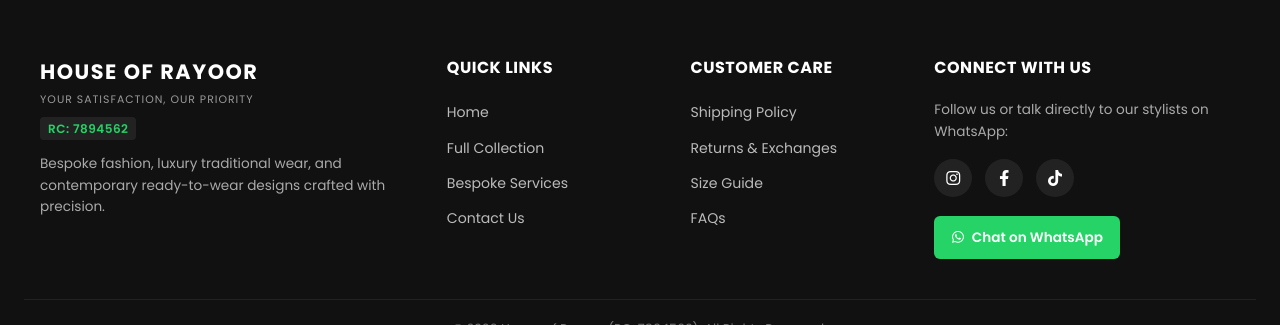
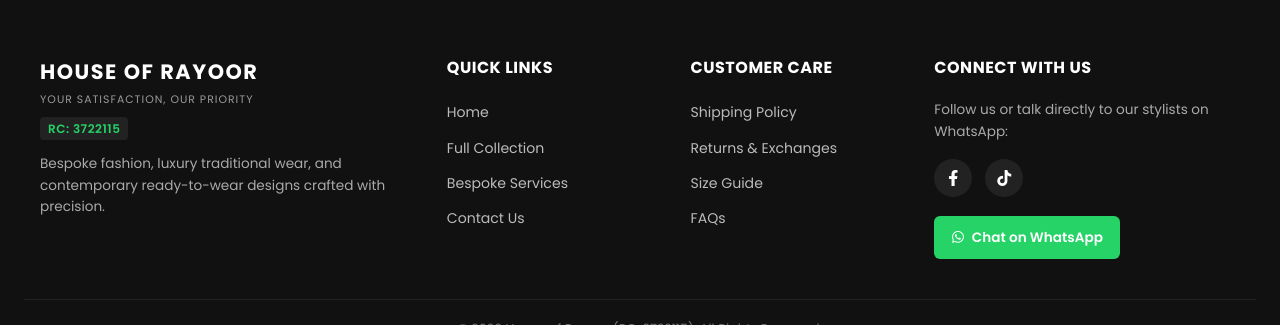
Before and after one commit to Codedednut/house-of-rayoor, a Flask app: page /bespoke in a window 1280 px wide. Shown: the part 6175-6500 px from the top of the page. Run offline with Flask 3, Linux system fonts and the light colour scheme.

Commit message:
Update base.html with RC 3722115, correct social links, and fix footer structure

```diff
--- a/templates/base.html
+++ b/templates/base.html
@@ -102,7 +102,7 @@
             <div class="footer-col brand-col">
                 <h3>HOUSE OF RAYOOR</h3>
                 <p class="footer-tagline">YOUR SATISFACTION, OUR PRIORITY</p>
-                <span class="rc-number">RC: 7894562</span>
+                <span class="rc-number">RC: 3722115</span>
                 <p class="footer-desc">Bespoke fashion, luxury traditional wear, and contemporary ready-to-wear designs crafted with precision.</p>
             </div>
 
@@ -130,9 +130,8 @@
                 <h4>Connect With Us</h4>
                 <p>Follow us or talk directly to our stylists on WhatsApp:</p>
                 <div class="footer-social-icons">
-                    <a href="https://instagram.com" target="_blank"><i class="fab fa-instagram"></i></a>
-                    <a href="https://facebook.com" target="_blank"><i class="fab fa-facebook-f"></i></a>
-                    <a href="https://tiktok.com" target="_blank"><i class="fab fa-tiktok"></i></a>
+                    <a href="https://www.facebook.com/profile.php?id=100063771926012" target="_blank"><i class="fab fa-facebook-f"></i></a>
+                    <a href="https://www.tiktok.com/@houseofrayoor" target="_blank"><i class="fab fa-tiktok"></i></a>
                 </div>
                 <a href="https://wa.me/2348134984539" target="_blank" class="footer-wa-btn">
                     <i class="fab fa-whatsapp"></i> Chat on WhatsApp
@@ -141,7 +140,7 @@
         </div>
 
         <div class="footer-bottom">
-            <p>&copy; 2026 House of Rayoor (RC: 7894562). All Rights Reserved.</p>
+            <p>&copy; 2026 House of Rayoor (RC: 3722115). All Rights Reserved.</p>
         </div>
     </footer>
 
```
